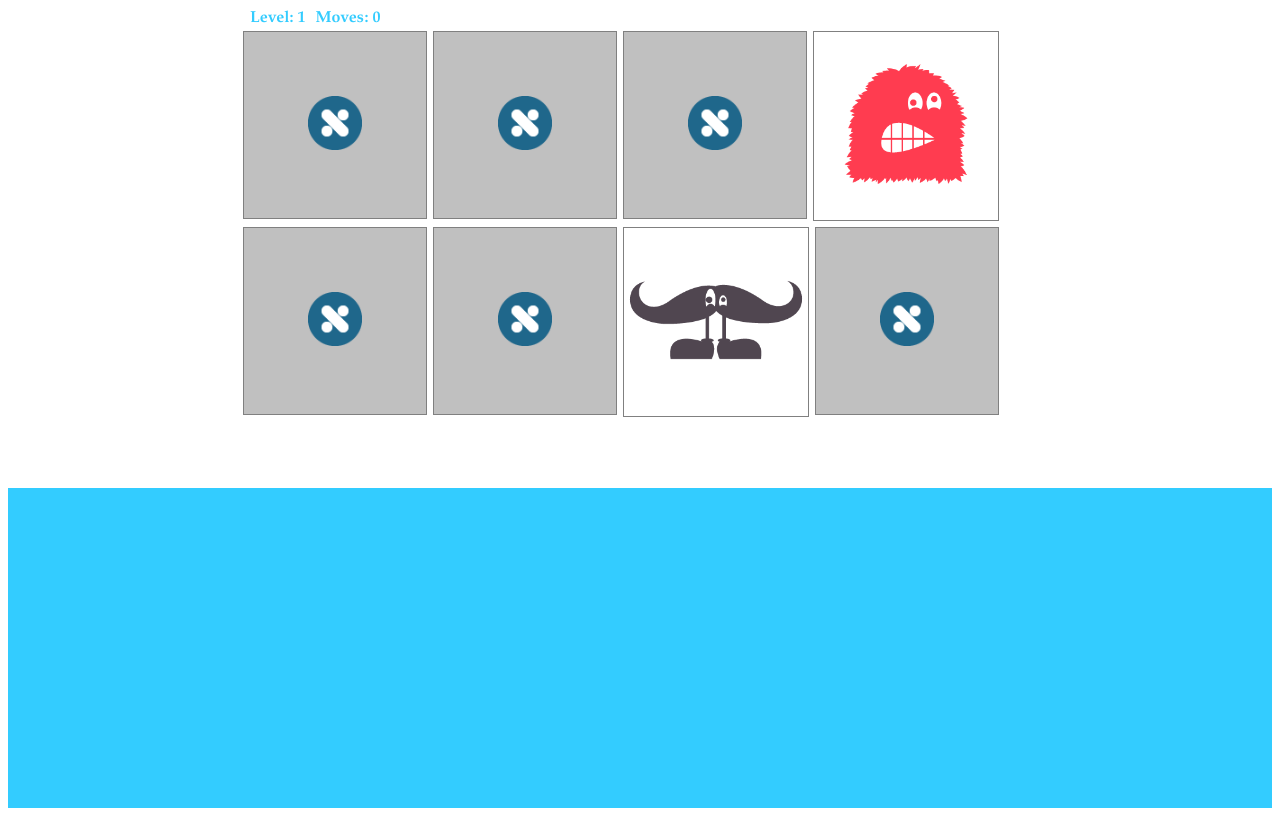
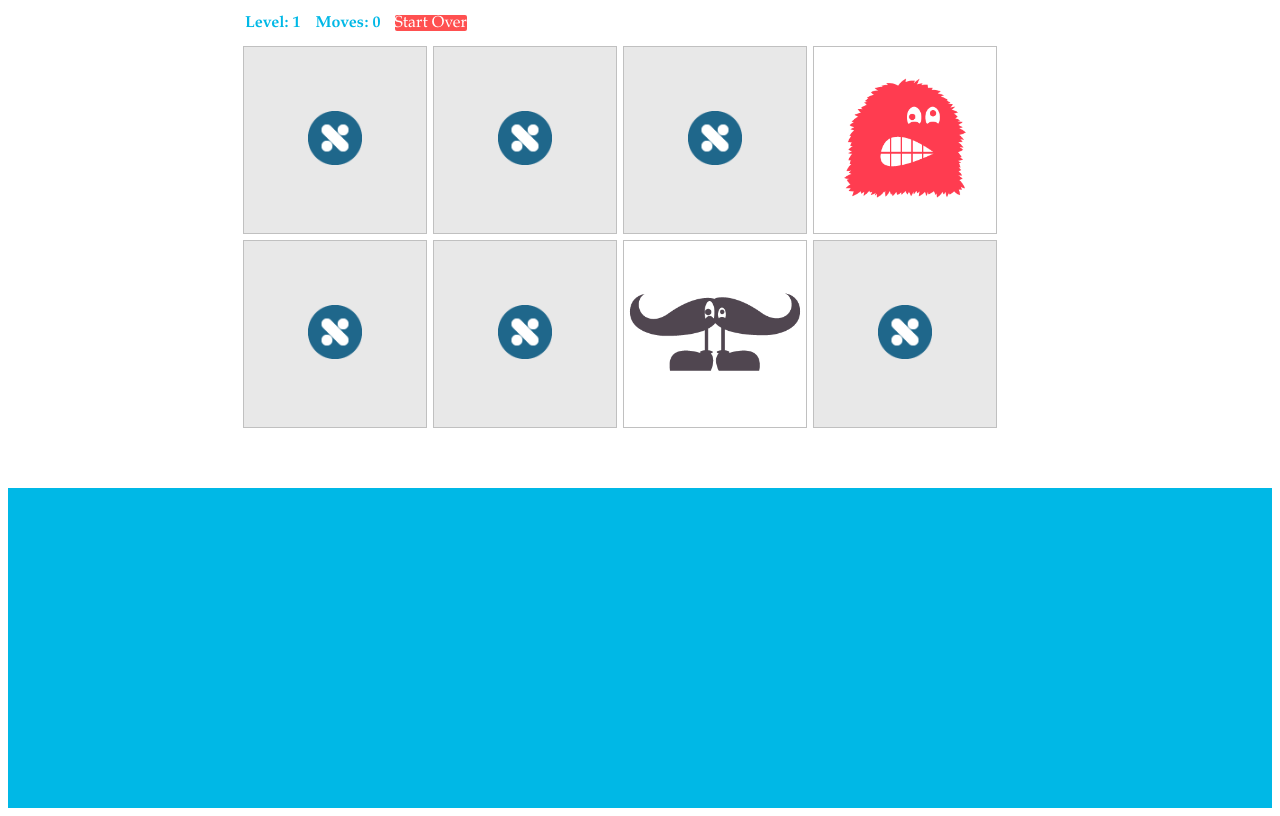
Before and after one commit to kdavidmoore/memory-game, a plain HTML site: page index.html in a window 1280 px wide. Drawn offline with Linux system fonts and the light colour scheme.

Commit message:
More changes
Final commit before going over the exercise; added start-over button
but need to move it to the right side…

```diff
--- a/index.html
+++ b/index.html
@@ -24,6 +24,7 @@
         	<div id="inner-wrapper">
         		<div id="top-info"><h3>Level: 1</h3><h3>Moves: 0</h3>
 	        	<!-- start-over button goes here -->
+	        	<div id="start-over">Start Over</div>
 	        	</div>
 	        	<div class="square missing">
 	        		<img src="img/logo.png">
--- a/main.css
+++ b/main.css
@@ -9,18 +9,33 @@
 
 #inner-wrapper {
 	width: 80%;
-	margin: auto;
+	margin-top: 5px;
+	margin-left: auto;
+	margin-right: auto;
 }
 
 #top-info {
+	margin-bottom: 10px;
+}
 
+#start-over {
+	display: inline;
+	background-color: #ff5050;
+	color: #fff;
+	border-radius: 2px;
+	height: 20px;
+	width: 50px;
+	font-size: 10;
+	font-family: Garamond, serif;
+	margin-right: -5px;
 }
 
 h3 {
-	color: #33ccff;
+	color: #00b8e6;
 	font-size: 16px;
 	font-family: Garamond, serif;
-	margin-left: 10px;
+	margin-left: 5px;
+	margin-right: 10px;
 	display: inline;
 }
 
@@ -28,8 +43,9 @@ h3 {
 	width: 23%;
 	float: left;
 	display: inline-block;
-	border: 1px solid grey;
+	border: 1.5px solid #c0c0c0;
 	margin: 3px;
+	box-sizing: border-box;
 }
 
 .square img {
@@ -39,11 +55,11 @@ h3 {
 .square.missing {
 	box-sizing: border-box;
 	padding: 8%;
-	background-color: #c0c0c0;
+	background-color: #e8e8e8;
 }
 
 #footer {
-	background-color: #33ccff;
+	background-color: #00b8e6;
 	height: 40vh;
 	clear: both;
 }
```
